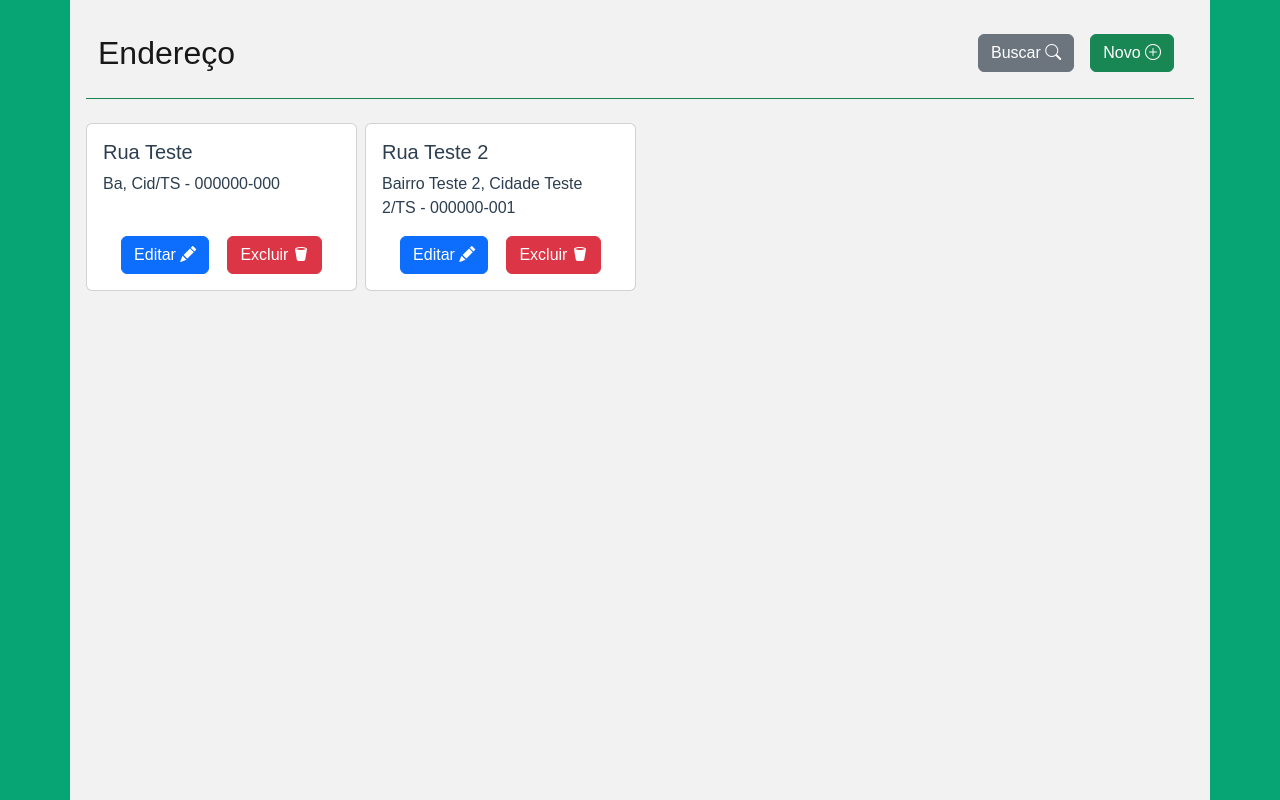
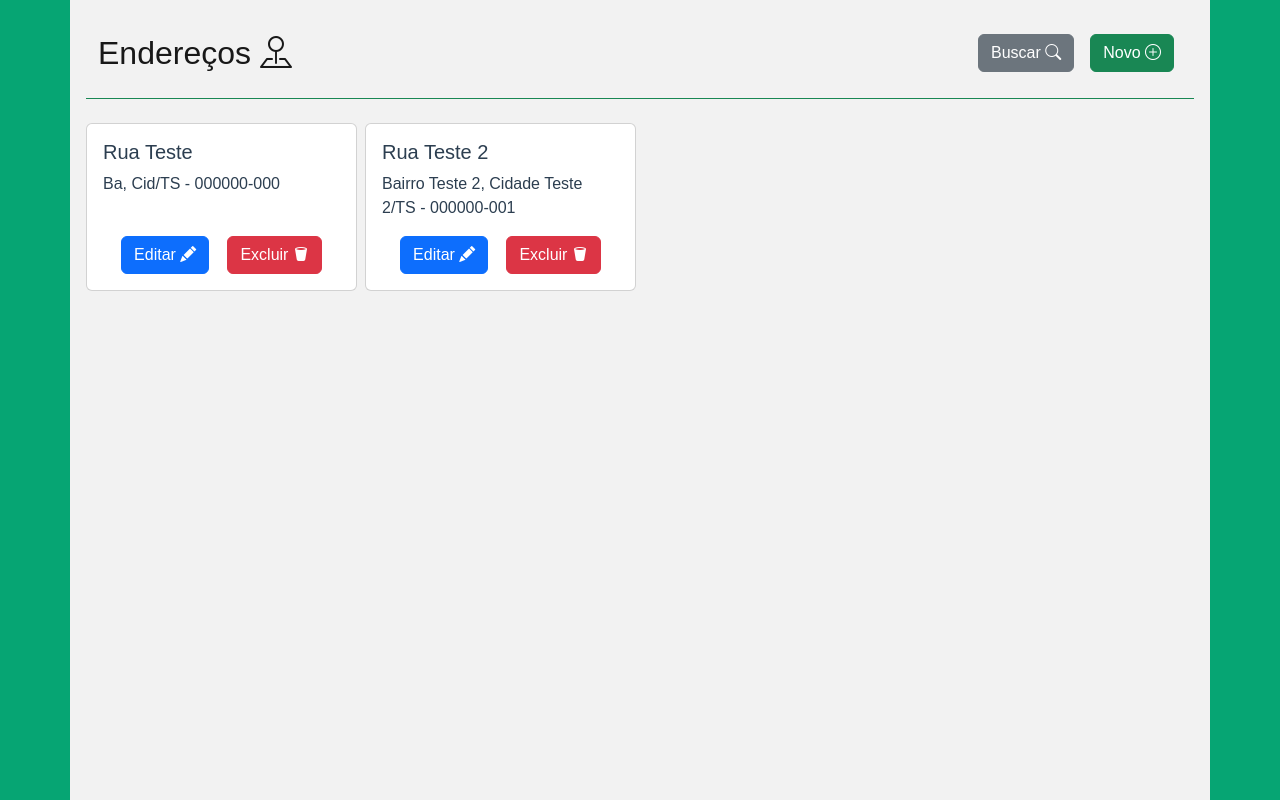
Before and after one commit to mauricioccardoso/address-management_laravel-vue, a Vue app in the folder frontend/: page /home in a window 1280 px wide. Built offline with nearby package versions, Linux system fonts and the light colour scheme.

Commit message:
refactor: Adjusting navbar title

```diff
--- a/frontend/src/components/navbar/NavBar.vue
+++ b/frontend/src/components/navbar/NavBar.vue
@@ -3,6 +3,7 @@
     <div class="container-fluid">
       <a class="navbar-brand fs-2">
         {{ label }}
+        <i class="bi bi-pin-map"></i>
       </a>
       <button class="navbar-toggler" type="button" data-bs-toggle="collapse" data-bs-target="#navbarSupportedContent"
         aria-controls="navbarSupportedContent" aria-expanded="false" aria-label="Toggle navigation">
--- a/frontend/src/views/HomeHeader.vue
+++ b/frontend/src/views/HomeHeader.vue
@@ -1,6 +1,6 @@
 <template>
   <header>
-    <NavBar label="Endereço">
+    <NavBar label="Endereços">
       <NavLink @click="changeView" :toPath="navLinkToPath" :label="navLinkLabel" btnClass="btn btn-secondary"
         :iconClass="navLinkIcon" />
       <NavButton label="Novo" btn-class="btn btn-success" icon-class="bi bi-plus-circle" />
```
